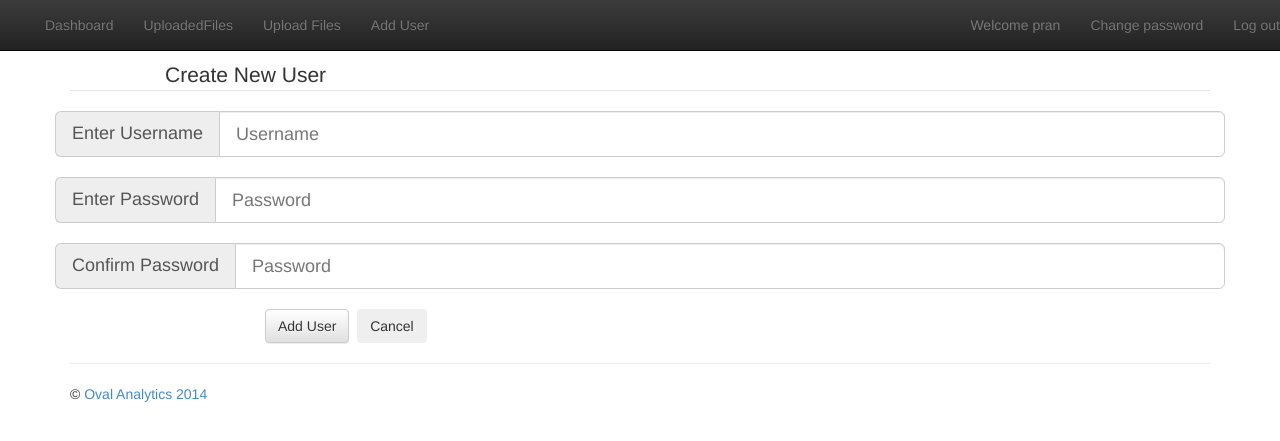
After one commit to awemulya/pranscm, a Django app: page /user/add/ in a window 1280 px wide. The commit adds this page. Shown: the top 441 px of the page. Run offline with Django 3.2, Linux system fonts and the light colour scheme; a user stored in the database is signed in; parts of the project's set-up code (start-up, migrations or seed data) failed here and were passed over; some libraries are stand-ins or nearby versions.

Commit message:
create user operation completed

```diff
--- /dev/null
+++ b/fileupload/forms.py
@@ -0,0 +1,29 @@
+from django import forms
+from django.contrib.auth import get_user_model
+
+attrs_dict = {'class': 'required', 'maxlength':256}
+
+class CreateUserForm(forms.Form):
+	username = forms.CharField(widget=forms.TextInput(attrs=attrs_dict))
+	password1 = forms.CharField(widget=forms.TextInput(attrs=attrs_dict))
+	password2 = forms.CharField(widget=forms.TextInput(attrs=attrs_dict))
+
+	def clean_username(self):
+		""" Validate that the username is alphanumeric and is not alreadyin use. """
+		existing = get_user_model().objects.filter(username__iexact=self.cleaned_data['username'])
+		if existing.exists():
+			raise forms.ValidationError("A user with that username already exists.")
+		else:
+			return self.cleaned_data['username']
+
+
+	def clean(self):
+		""" Verifiy that the values entered into the two password fields
+		match. Note that an error here will end up in
+		non_field_errors()`` because it doesn't apply to a single field.
+		"""
+
+		if 'password1' in self.cleaned_data and 'password2' in self.cleaned_data:
+			if self.cleaned_data['password1'] != self.cleaned_data['password2']:
+				raise forms.ValidationError("The two password fields didn't match.")
+		return self.cleaned_data
--- a/fileupload/urls.py
+++ b/fileupload/urls.py
@@ -0,0 +1,8 @@
+from django.conf.urls import patterns, url
+from fileupload import views
+
+urlpatterns = patterns('',
+	url(r'^$', views.dashboard, name='dashboard'),
+	url(r'^add/$', views.add_user, name='add_user'),
+	url(r'^add/save/$', views.save_user, name='save_user'),
+		)
--- a/fileupload/views.py
+++ b/fileupload/views.py
@@ -1,5 +1,7 @@
-from django.shortcuts import render
+from django.contrib.auth.models import User
 from django.contrib.auth.decorators import login_required
+from django.shortcuts import render, get_object_or_404, redirect,render
+from forms import CreateUserForm
 
 
 # for superuser
@@ -9,3 +11,23 @@ from django.contrib.auth.decorators import login_required
 @login_required
 def dashboard(request):
 	return render(request,'dashboard.html')
+
+@login_required
+def add_user(request):
+	if request.POST:
+		form = CreateUserForm(request.POST)
+		if form.is_valid():
+			username = form.cleaned_data['username']
+			password = form.cleaned_data['password1']
+			user = User.objects.create_user(username)
+			user.set_password(password)
+			user.save()
+			return redirect('/user/add/save/')
+	else:
+		form = CreateUserForm()
+	base_template = 'dashboard.html'
+	return render(request,'fileupload/add_user.html',{'form':form, 'base_template':base_template })
+
+@login_required
+def save_user(request):
+	return render(request,'fileupload/add_user_sucess.html')
--- a/pranscm/urls.py
+++ b/pranscm/urls.py
@@ -18,4 +18,5 @@ urlpatterns = patterns('',
 	url(r'^password_change/$', views.password_change, {'template_name': 'registration/password_change_form.html'}, name='password_change'),
 	url(r'^password_change/done/$', views.password_change_done, {'template_name': 'registration/password_change_done.html'}, name='password_change_done'),
 	# url(r'^admin/', include(admin.site.urls)),
+	(r'^user/', include('fileupload.urls')),
 	) + static(settings.STATIC_URL, document_root=settings.STATIC_ROOT)
--- a/templates/dashboard.html
+++ b/templates/dashboard.html
@@ -2,7 +2,7 @@
 <!DOCTYPE html>
 <html lang="en">
 <head>
-	<title>{% block title %}{% endblock %}</title>
+	<title>{% block title %}Dashboard{% endblock %}</title>
 <meta charset="utf-8">
 <title>Pran Scms</title>
 <meta name="viewport" content="width=device-width, initial-scale=1.0">
@@ -46,18 +46,18 @@
 	</div>
 	<div class="collapse navbar-collapse">
 		<ul class="nav navbar-nav">
-		<li class="active"><a href="{% url 'dashboard' %}">Dashboard</a></li>
+		<li><a href="{% url 'dashboard' %}">Dashboard</a></li>
 		{% if user.is_authenticated %}
-		<li class="active"><a href="#">UploadedFiles</a></li>
+		<li><a href="{% url 'add_user' %}">UploadedFiles</a></li>
 		{% if user.is_superuser %}
-		<li class="active"><a href="#">Upload Files</a></li>
-		<li class="active"><a href="#">Add User</a></li>
+		<li><a href="{% url 'add_user' %}">Upload Files</a></li>
+		<li><a href="{% url 'add_user' %}">Add User</a></li>
 		{% endif %}
 		{% endif %}
 		</ul>
 		{% if user.is_authenticated %}
 		<ul class="nav navbar-nav navbar-right">
-		<li><p class="navbar-text">{{ user.username }}</p></li>
+		<li><p class="navbar-text">Welcome {{ user.username }}</p></li>
 		<li><a href="{% url 'password_change' %}">Change password</a></li>
 		<li><a href="{% url 'logout' %}">Log out</a></li>
 		</ul>
--- /dev/null
+++ b/templates/fileupload/add_user.html
@@ -0,0 +1,69 @@
+{% extends base_template %}
+{% block title %}Add User {% endblock %}
+{% block container %}
+<div class="content">
+	{% if form.non_field_errors %}
+	<div class="alert alert-danger">
+		<!-- <p><strong>{{form.errors}}</strong> </p> -->
+		<p><strong>{{ form.non_field_errors }}</strong> </p>
+
+	</div>
+	{% endif %}
+	<form action="{% url 'add_user' %}" method="post" class="form-horizontal" role="form">{% csrf_token %}
+	<legend><span class="col-sm-offset-1">Create New User</span></legend>
+
+	<div class="form-group">
+	{% if form.username.errors %}
+	<div class="alert alert-danger">
+		<!-- <p><strong>{{form.errors}}</strong> </p> -->
+		<p><strong>{{ form.username.errors }}</strong> </p>
+
+	</div>
+	{% endif %}
+		<div class="input-group input-group-lg">
+  		<span class="input-group-addon">Enter Username</span>
+  		<input type="text" name="username" class="form-control" placeholder="Username">
+		</div>
+		</br>
+{% if form.password1.errors %}
+	<div class="alert alert-danger">
+		<!-- <p><strong>{{form.errors}}</strong> </p> -->
+		<p><strong>{{ form.password1.errors }}</strong> </p>
+
+	</div>
+	{% endif %}
+		<div class="input-group input-group-lg">
+  		<span class="input-group-addon">Enter Password</span>
+  		<input name="password1" type="password" class="form-control" placeholder="Password">
+		</div>
+		</br>
+{% if form.password2.errors %}
+	<div class="alert alert-danger">
+		<!-- <p><strong>{{form.errors}}</strong> </p> -->
+		<p><strong>{{ form.password2.errors }}</strong> </p>
+
+	</div>
+	{% endif %}
+		<div class="input-group input-group-lg">
+  		<span class="input-group-addon">Confirm Password</span>
+  		<input  name="password2" type="text" class="form-control" placeholder="Password">
+		</div>
+		</br>
+
+		<div class="col-sm-offset-2 col-sm-10">
+		<button type="submit" class="btn btn-default">Add User</button>
+		&nbsp;<button type="reset" class="btn">Cancel</button>
+		</div>
+	</div>
+	</form>
+	<script type="text/javascript">
+	$(function(){
+	$(".alert-message").alert();
+	$('#mainForm').submit(function(){
+	$('#submit').button('loading');
+	})
+	});
+	document.forms[1].elements[2].focus();
+	</script>
+</div>
+{% endblock %}
```
Also changed, not shown: templates/fileupload/add_user_sucess.html (added, +9 -0 lines), db.sqlite3.
